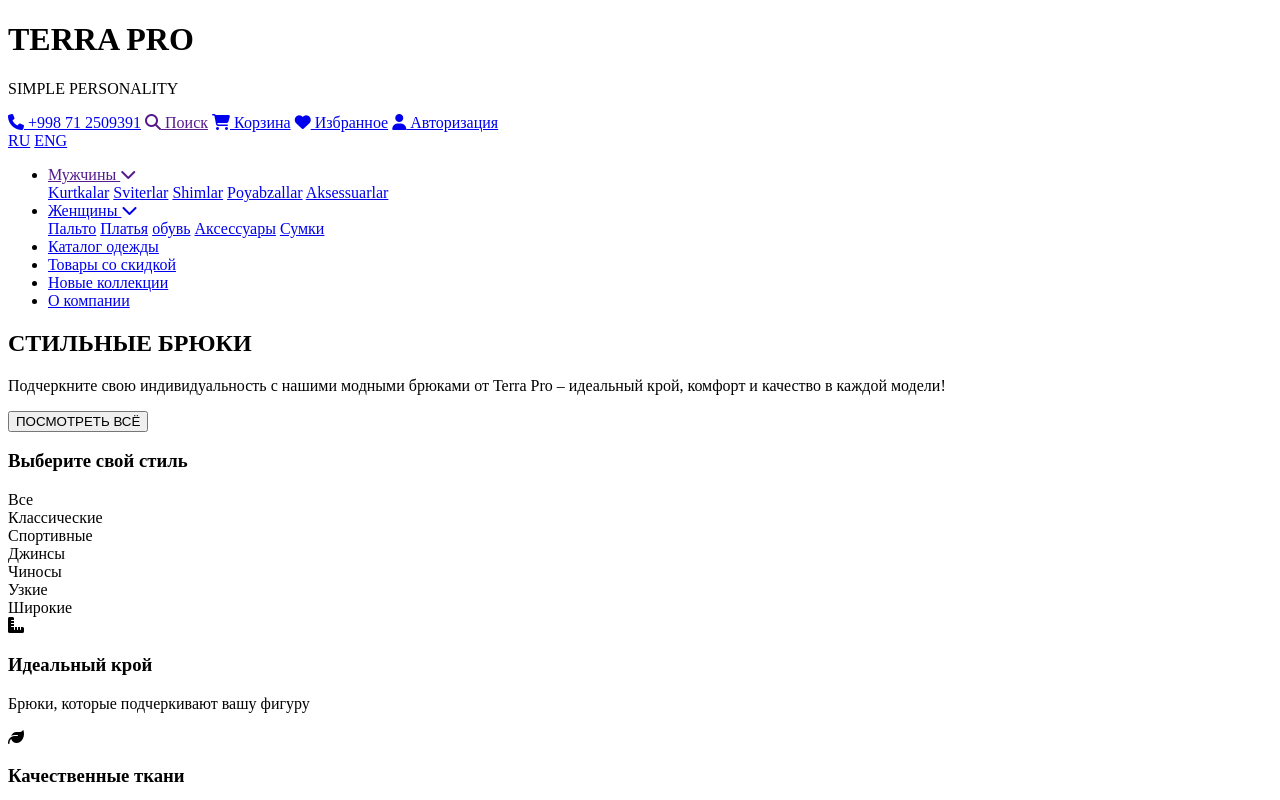
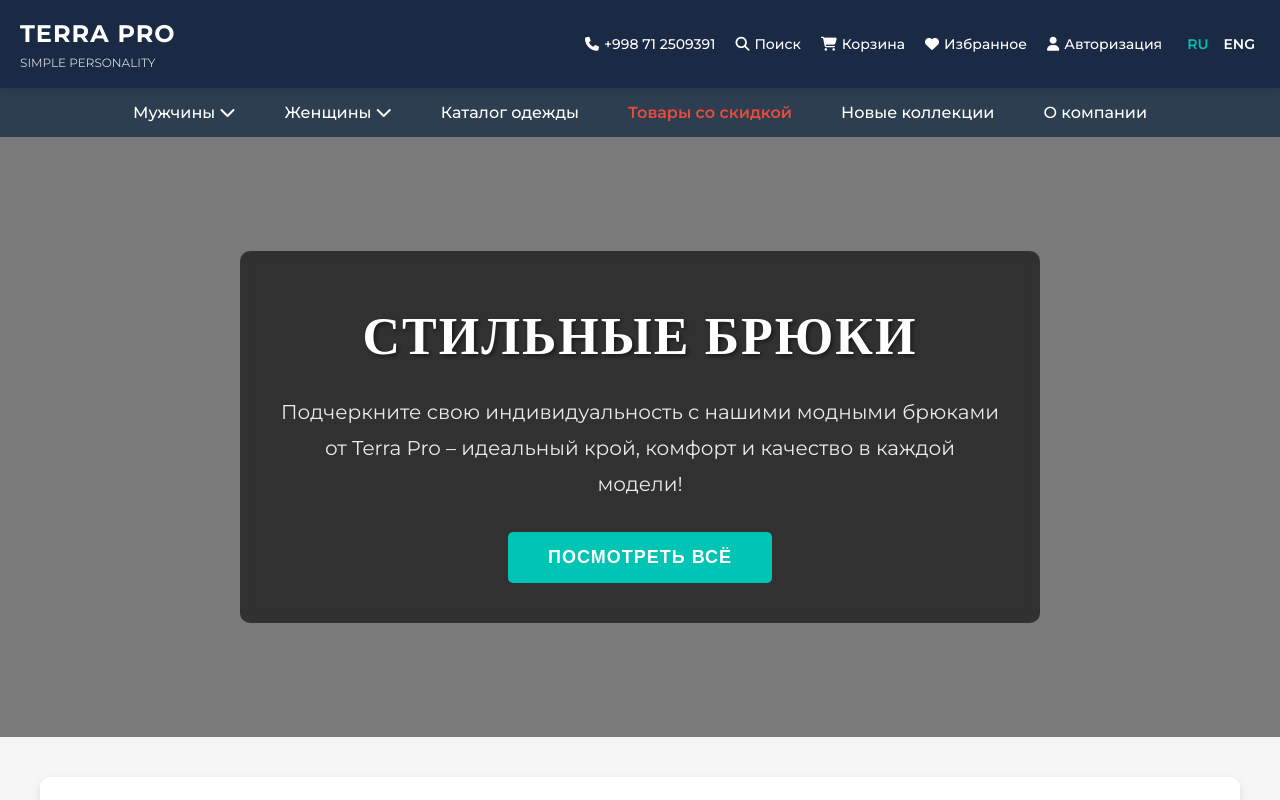
Before and after one commit to Javoxir12210/kiyim, a plain HTML site: page mujskiebryuki.html in a window 1280 px wide. Shown: the top 800 px of the page. Drawn offline with nearby package versions, Linux system fonts and the light colour scheme; the site is published under a folder, as on GitHub Pages, so addresses that start at the root find nothing.

Commit message:
Update mujskiebryuki.html

```diff
--- a/mujskiebryuki.html
+++ b/mujskiebryuki.html
@@ -12,7 +12,7 @@
   <link href="https://fonts.googleapis.com/css2?family=Montserrat:wght@400;500;600;700&family=Playfair+Display:wght@700&display=swap" rel="stylesheet">
   <link rel="stylesheet" href="https://cdnjs.cloudflare.com/ajax/libs/font-awesome/6.4.0/css/all.min.css">
 
-<link rel="stylesheet" href="/mujskiebryuki.css">
+<link rel="stylesheet" href="./mujskiebryuki.css">
 
 </head>
 
```
